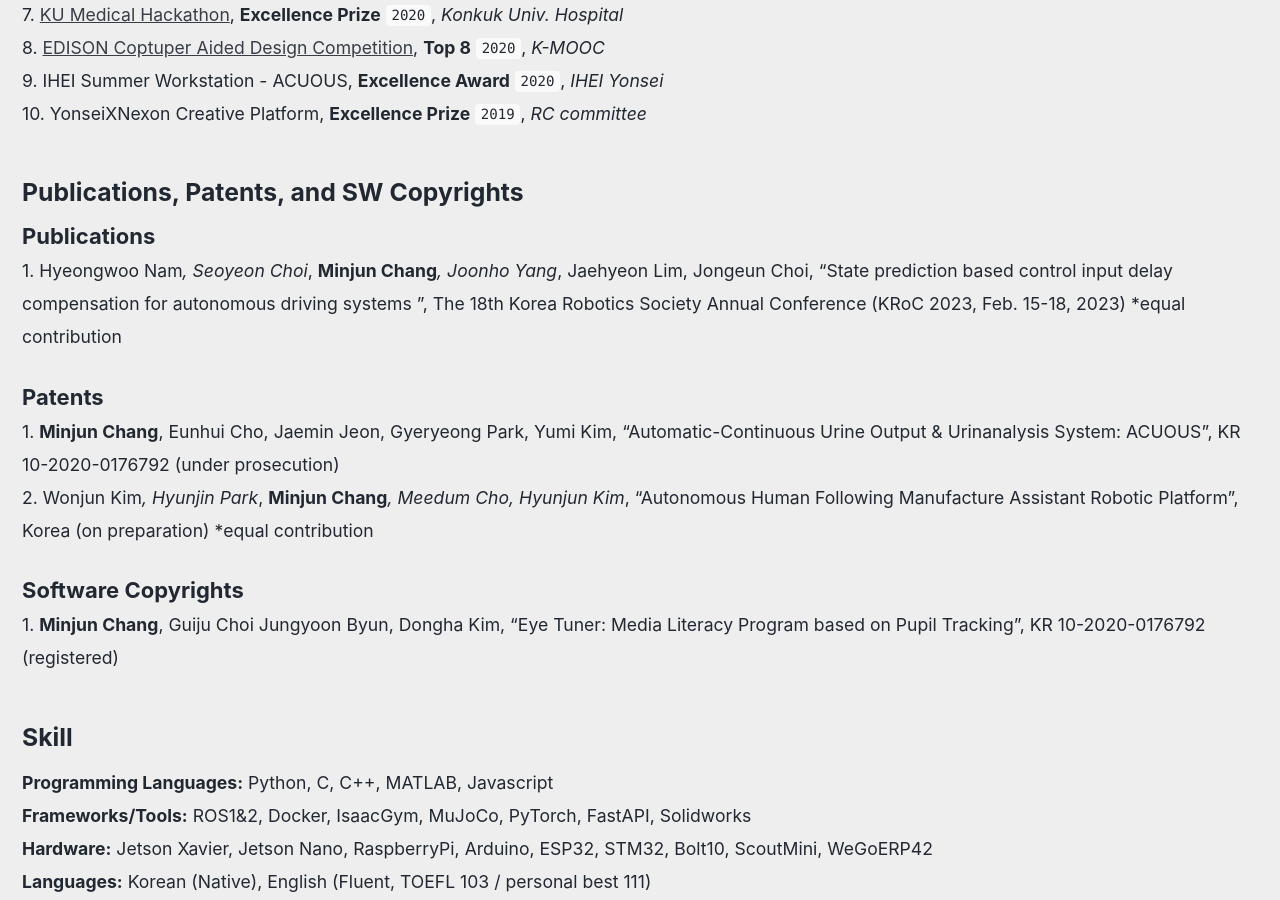
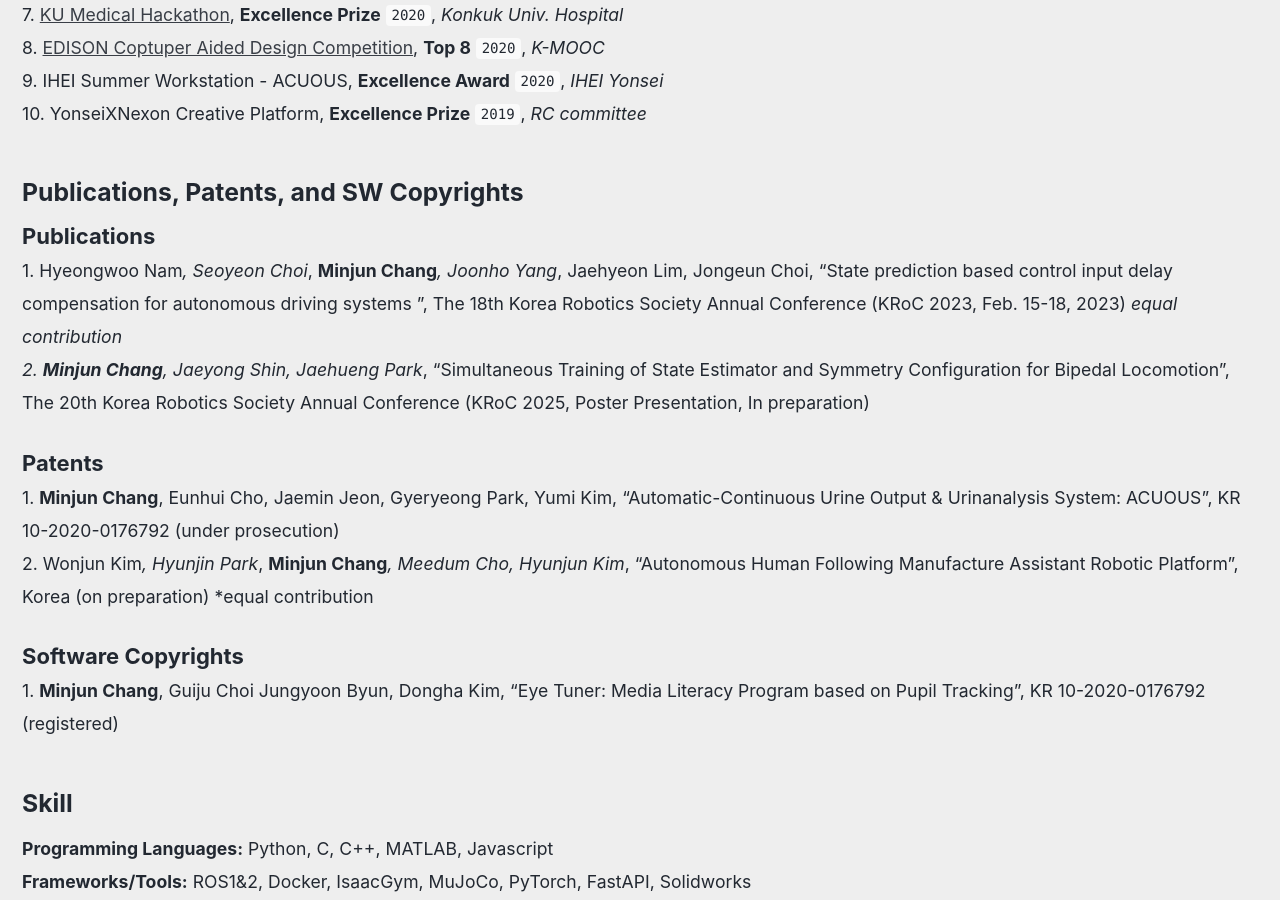
Before and after one commit to wkdalswns0427/wkdalswns0427.github.io, a Jekyll site: the page built from _pages/home.md, in a window 1280 px wide and 900 px high, scrolled down 2296 px. Built offline with Jekyll 4.4.1, drawn with Linux system fonts in a browser that asks for light colours; cached includes are drawn as plain includes.

Commit message:
new paper

```diff
--- a/_pages/home.md
+++ b/_pages/home.md
@@ -121,7 +121,8 @@ You can reach out to me with the email address below. Thank You!<br>
 **Publications**
 <br>
 <span style="font-size:0.8em;">
-    1. Hyeongwoo Nam*, Seoyeon Choi*, **Minjun Chang***, Joonho Yang*, Jaehyeon Lim, Jongeun Choi, “State prediction based control input delay compensation for autonomous driving systems ”, The 18th Korea Robotics Society Annual Conference (KRoC 2023, Feb. 15-18, 2023)     *equal contribution
+    1. Hyeongwoo Nam*, Seoyeon Choi*, **Minjun Chang***, Joonho Yang*, Jaehyeon Lim, Jongeun Choi, “State prediction based control input delay compensation for autonomous driving systems ”, The 18th Korea Robotics Society Annual Conference (KRoC 2023, Feb. 15-18, 2023)     *equal contribution<br>
+    2. **Minjun Chang**, Jaeyong Shin, Jaehueng Park*, “Simultaneous Training of State Estimator and Symmetry Configuration for Bipedal Locomotion”, The 20th Korea Robotics Society Annual Conference (KRoC 2025, Poster Presentation, In preparation)
 </span>
 
 **Patents**
```
Also changed, not shown: _pages/about.md (+1 -1 lines), _pages/achievements.md (+1 -1 lines), 1 other file.
